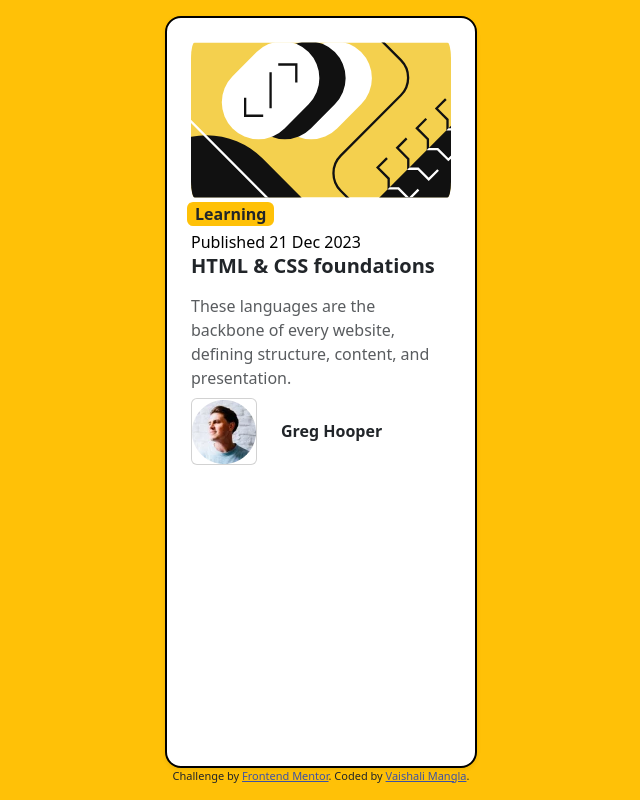
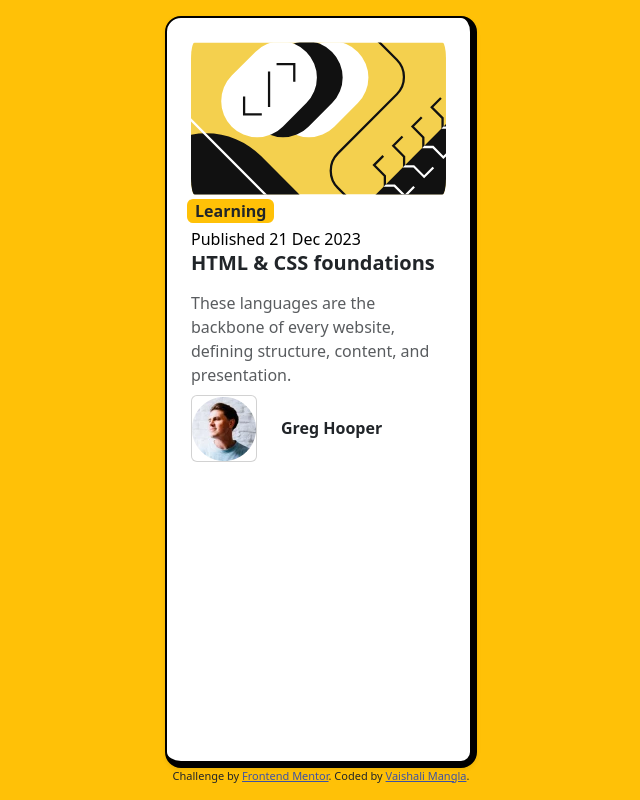
Before and after one commit to vaishalimangla/Bootstrap-blog-preview-card-main, a plain HTML site: page index.html in a window 1280 px wide. Shown: the whole page, without its empty margins (319-959 px from the left). Drawn offline with nearby package versions, Linux system fonts and the light colour scheme.

Commit message:
adding thick border

```diff
--- a/index.html
+++ b/index.html
@@ -30,8 +30,8 @@
 
 <body class="d-flex flex-column justify-content-center align-items-center min-vh-100 p-3 bg-warning">
 
-  <div class="container flex-grow-1 border border-black border-2 border-primary rounded-4 bg-white shadow-sm p-4 w-25 h-25"
-    style="box-shadow: 8px 8px 0px #000000ed;">
+  <div class="container flex-grow-1 border border-black border-2 border-right border-bottom rounded-4 bg-white shadow-sm p-4 w-25 h-25"
+    style="border-width: 2px 7px 7px 2px !important;">
     <div class="row">
       <img src="./assets/images/illustration-article.svg" alt="Illustration-article" class="rounded-4" />
     </div>
```
